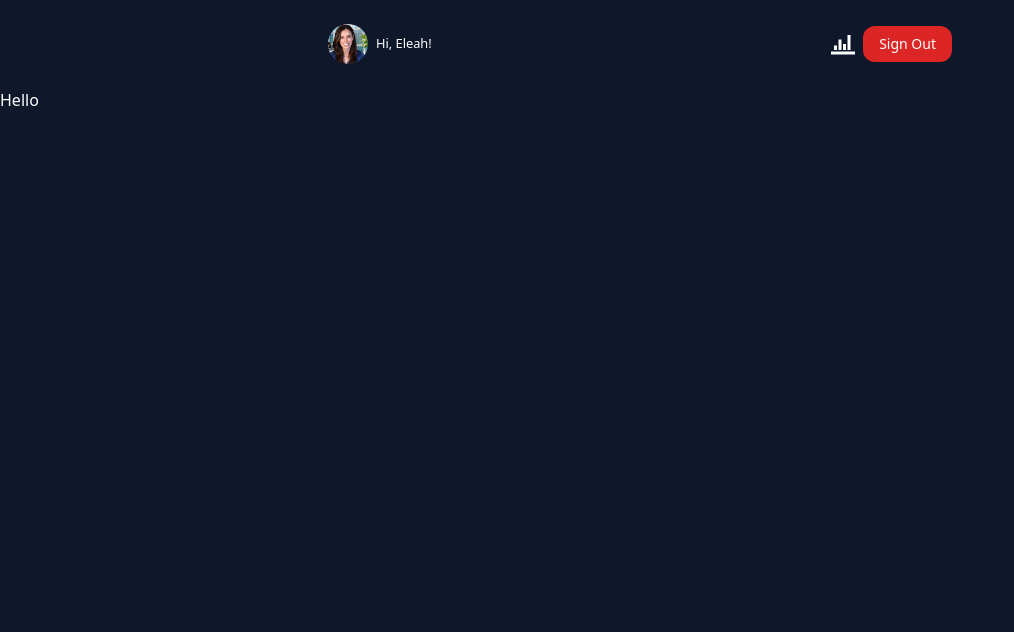
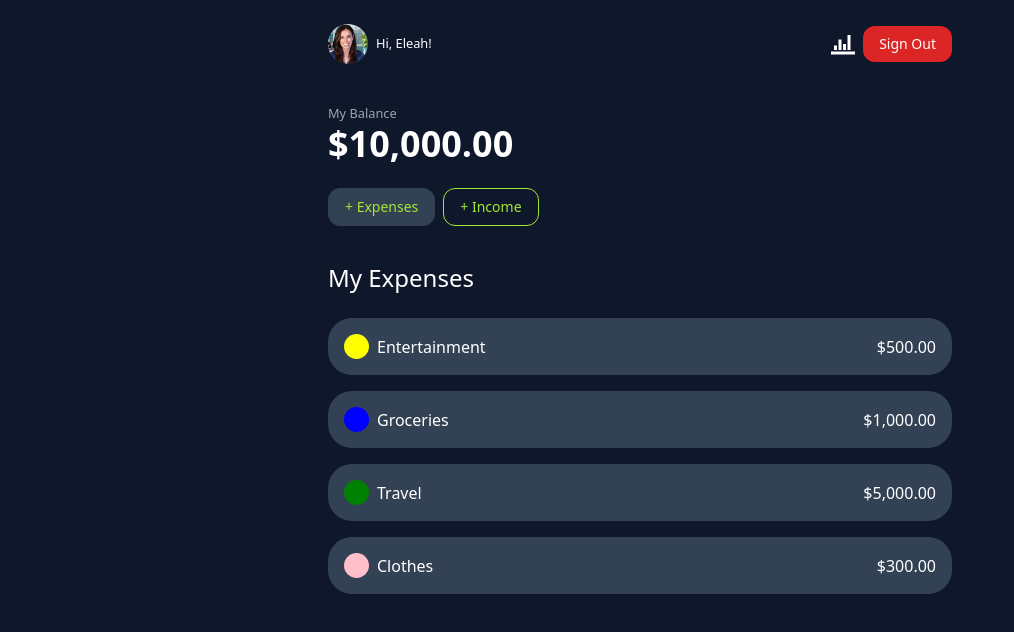
Before and after one commit to EleahBurman/finance-tracker, a Next.js app: page / in a window 1280 px wide. Shown: the top 632 px of the page, without its empty margins (0-1014 px from the left). Built offline with nearby package versions, Linux system fonts and the light colour scheme.

Commit message:
Create expense item component and data

```diff
--- a/app/globals.css
+++ b/app/globals.css
@@ -4,7 +4,7 @@
 
 @layer base{
   body{
-    @apply text-white bg-slate-900;
+    @apply text-white bg-slate-900 relative;
   }
   button{
     @apply transition-all duration-100 hover:scale-110;
@@ -15,6 +15,12 @@
   .btn{
     @apply px-4 py-2 text-sm capitalize rounded-xl;
   }
+  .btn-primary{
+    @apply border bg-slate-700 border-slate-700 text-lime-400;
+  }
+  .btn-primary-outline{
+    @apply border border-lime-400 text-lime-400;
+  }
   .btn-danger{
     @apply bg-red-600 border-red-600 text-white;
   }
--- a/app/page.js
+++ b/app/page.js
@@ -1,6 +1,65 @@
+//import components
+import ExpenseItem from "@/components/ExpenseItem";
+
+//import utils
+import { currencyFormatter } from "@/library/utils";
+
+const DUMMY_EXPENSES = [
+  {
+    id: 1,
+    title: "Entertainment",
+    color: "yellow",
+    amount: 500,
+  },
+  {
+    id: 2,
+    title: "Groceries",
+    color: "blue",
+    amount: 1000,
+  },
+  {
+    id: 3,
+    title: "Travel",
+    color: "green",
+    amount: 5000,
+  },
+  {
+    id: 4,
+    title: "Clothes",
+    color: "pink",
+    amount: 300,
+  }
+]
 
 export default function Home() {
   return (
-    <p>Hello</p>
+    <main className="container max-w-2xl px-6 mx-auto">
+      <section className="py-3">
+        <small className="text-gray-400 text-md">
+          My Balance
+        </small>
+        <h2 className="text-4xl font-bold">
+          { currencyFormatter(10000)}
+        </h2>
+      </section>
+      <section className="flex items-center gap-2 py-3">
+        <button className="btn btn-primary">+ Expenses</button>
+        <button className="btn btn-primary-outline">+ Income</button>
+      </section>
+      {/* Expense List */}
+      <section className="py-6">
+        <h3 className="text-2xl">My Expenses</h3>
+        <div className="flex flex-col gap-4 mt-6">
+          {DUMMY_EXPENSES.map((expense) => { return (
+            <ExpenseItem
+              color={expense.color}
+              title={expense.title}
+              amount={expense.amount}
+            />
+          )
+        })}
+        </div>
+      </section>
+    </main>
   );
 }
--- /dev/null
+++ b/components/ExpenseItem.js
@@ -0,0 +1,17 @@
+import { currencyFormatter } from "@/library/utils";
+
+function ExpenseItem ({color, title, amount}){
+  return(
+    <button>
+      <div className="flex items-center justify-between px-4 py-4 bg-slate-700 rounded-3xl">
+        <div className="flex items-center gap-2">
+          <div className="w-[25px] h-[25px] rounded-full" style={{backgroundColor: color}} />
+          <h4 className="capitalize">{title}</h4>
+        </div>
+        <p>{currencyFormatter(amount)}</p>
+      </div>
+    </button>
+  )
+}
+
+export default ExpenseItem;
--- /dev/null
+++ b/library/utils.js
@@ -0,0 +1,8 @@
+export const currencyFormatter = (amount) =>{
+  const formatter = Intl.NumberFormat("en-US", {
+    currency: "USD",
+    style: "currency"
+  })
+
+  return formatter.format(amount)
+};
```
